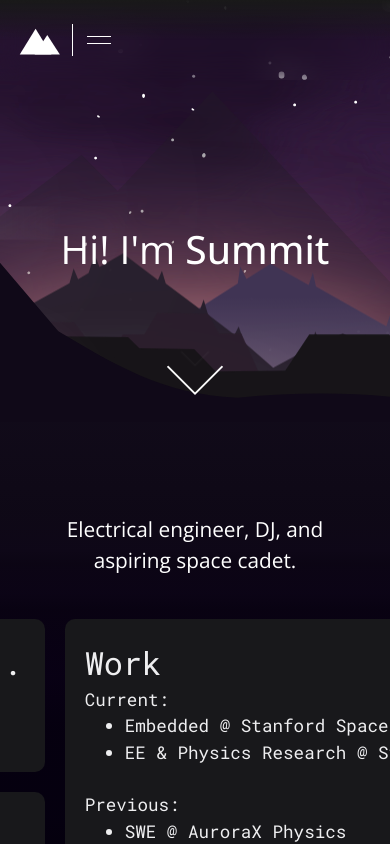
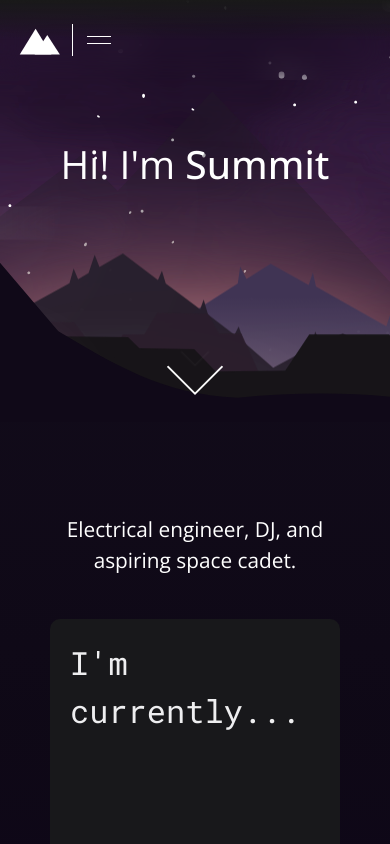
Before and after one commit to sumkawa/portfolio, a Next.js app: page / in a window 390 px wide. Built offline with nearby package versions, Linux system fonts and the light colour scheme.

Commit message:
homepage optim

```diff
--- a/src/app/page.module.css
+++ b/src/app/page.module.css
@@ -81,7 +81,7 @@
 
 .subText {
   font-weight: 400;
-  font-size: clamp(1.3rem, 3.8vw, 6rem);
+  font-size: clamp(1.3rem, 3.8vw, 4rem);
   color: white;
   margin-top: 5vh;
   margin-bottom: 5vh;
@@ -105,3 +105,8 @@
     min-height: 50vh;
   }
 }
+@media (max-width: 1200px) {
+  .aboutMe {
+    padding: 0;
+  }
+}
--- a/src/components/Homepage/HeroGrid/HeroGrid.module.css
+++ b/src/components/Homepage/HeroGrid/HeroGrid.module.css
@@ -41,5 +41,40 @@
   .gridParent {
     grid-template-columns: repeat(2, 1fr);
     grid-template-rows: repeat(3, 1fr);
+    width: auto;
+    height: auto;
+    .div1 {
+      grid-area: 1 / 1 / 2 / 3;
+    }
+    .div2 {
+      grid-area: 2 / 2 / 4 / 3;
+    }
+    .div3 {
+      grid-area: 2 / 1 / 3 / 2;
+    }
+    .div4 {
+      grid-area: 3 / 1 / 4 / 2;
+    }
   }
 }
+
+@media (max-width: 760px) {
+  .gridParent {
+    grid-template-columns: 1fr;
+    grid-template-rows: repeat(4, 1fr);
+    width: auto;
+    height: auto;
+    .div1 {
+      grid-area: 1 / 1 / 2 / 2;
+    }
+    .div2 {
+      grid-area: 2 / 1 / 3 / 2;
+    }
+    .div3 {
+      grid-area: 3 / 1 / 4 / 2;
+    }
+    .div4 {
+      grid-area: 4 / 1 / 5 / 2;
+    }
+  }
+}
--- a/src/components/Homepage/HomepageTitle/HomepageTitle.module.css
+++ b/src/components/Homepage/HomepageTitle/HomepageTitle.module.css
@@ -2,9 +2,9 @@
   font-size: clamp(2rem, 10vw, 12rem);
   color: white;
   font-family: var(--font-opensans);
-  margin-top: 15vh;
   font-weight: 100;
   line-height: 1.1;
+  padding-top: 17vh;
 }
 
 .TitleName {
@@ -17,18 +17,6 @@
   color: white;
 }
 
-@media (max-width: 950px) {
-  .Title {
-    margin-top: 10vh;
-  }
-}
-
-@media (max-width: 768px) {
-  .Title {
-    padding-top: 17vh;
-  }
-}
-
 @media (max-width: 420px) {
   .subText {
     display: none;
```
Also changed, not shown: src/app/page.tsx (+0 -45 lines).
